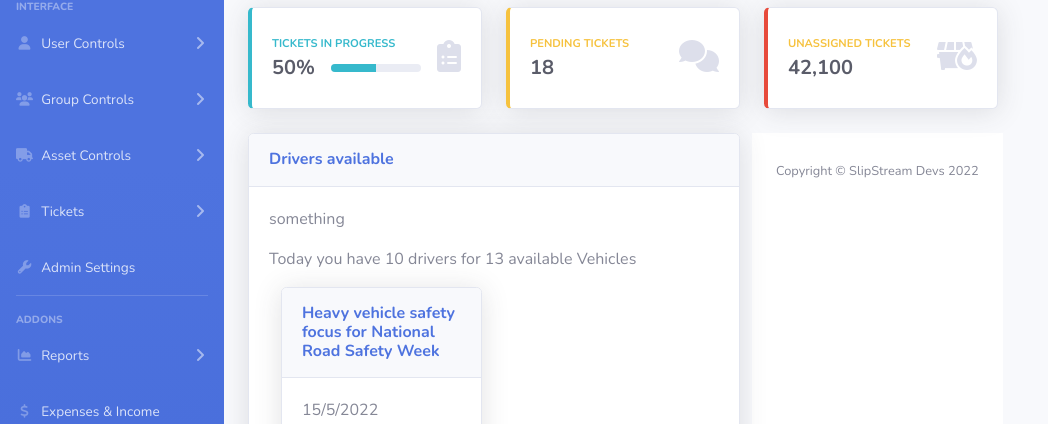
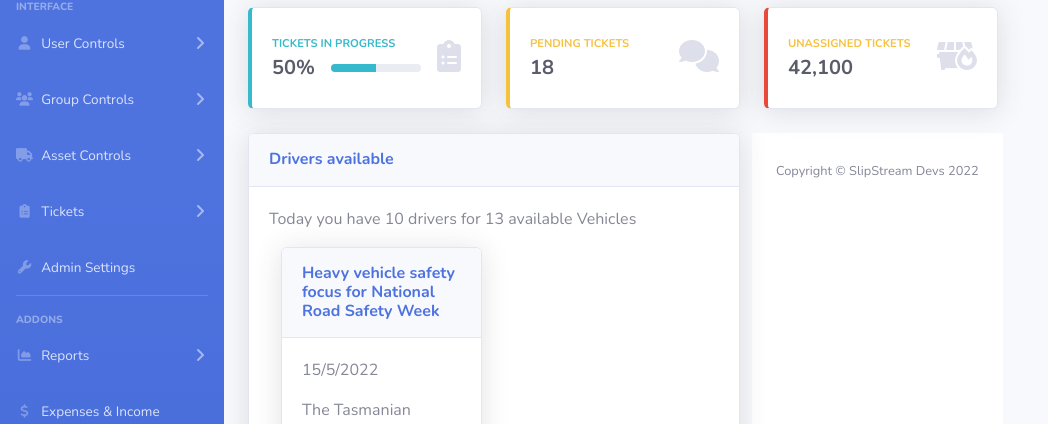
Before and after one commit to AdamM-AU/COSC2635-SlipstreamDevs, a PHP site: page /dashboard.php in a window 1280 px wide. Shown: the part 145-569 px from the top of the page, without its empty margins (0-1048 px from the left). Run offline with PHP 8.4, Linux system fonts and the light colour scheme; the visitor is signed in with stand-in values (Sample User, id 1).

Commit message:
Update dashboard-home.php
removed something

```diff
--- a/Project Source Code/modules/dashboard-home.php
+++ b/Project Source Code/modules/dashboard-home.php
@@ -84,7 +84,6 @@
                                     <h6 class="m-0 font-weight-bold text-primary">Drivers available</h6>
                                 </div>
                                 <div class="card-body">
-                                    <p> something</p>
                                     <p>Today you have 10 drivers for 13 available Vehicles</p>
 
                                     <div class="mb-0"></p>
```
